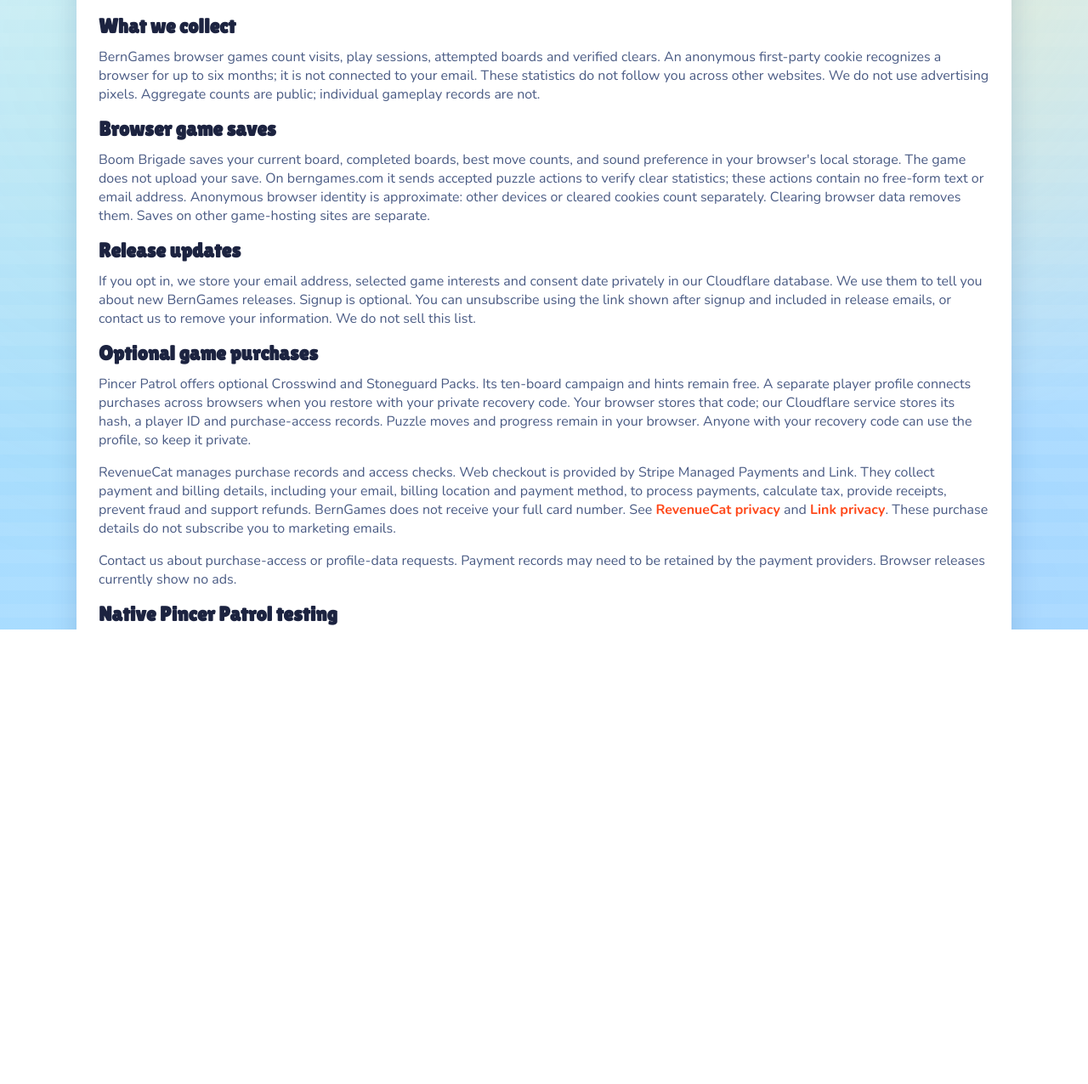
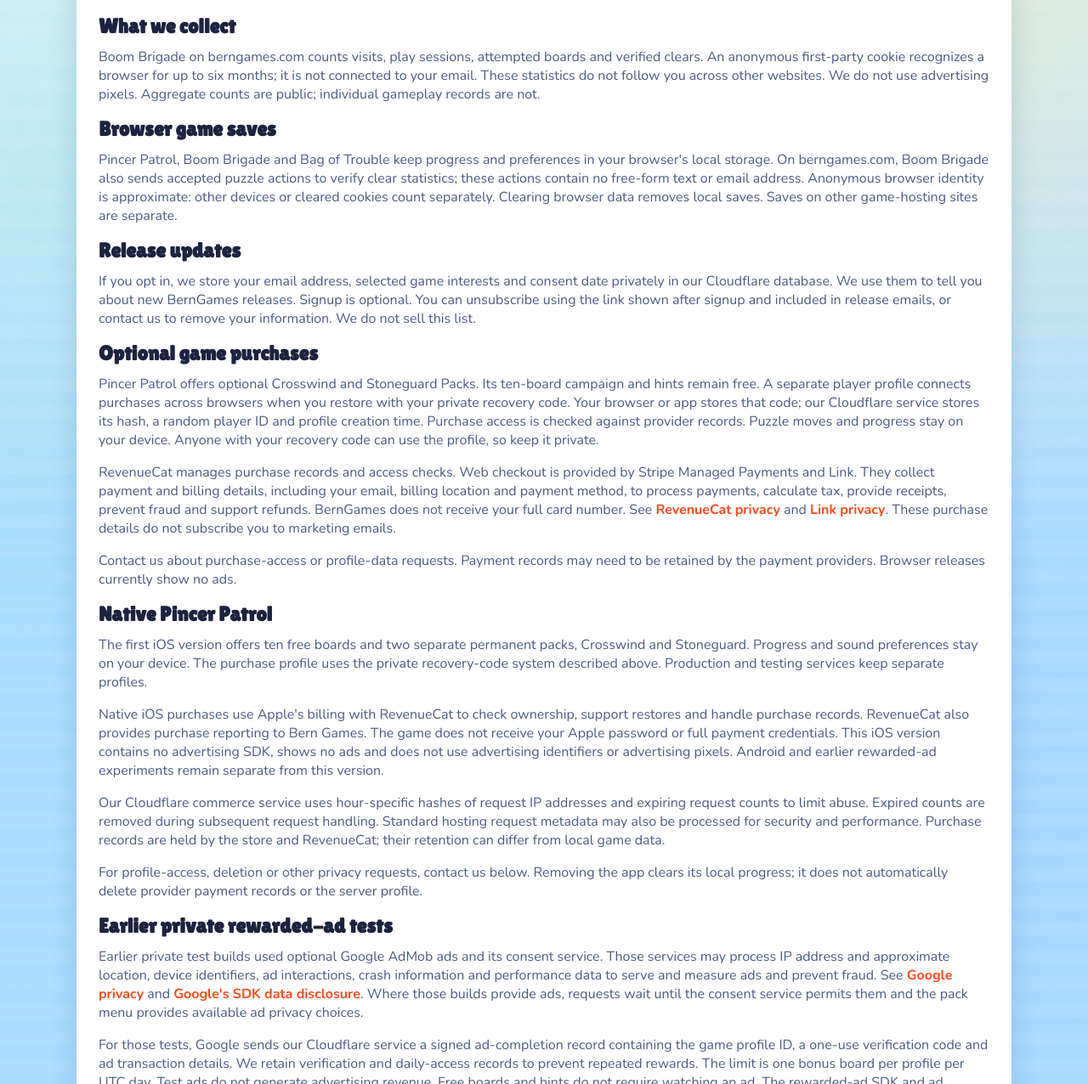
Before and after one commit to bernhardt1/berngames-website, a website: page privacy.html in a window 1280 px wide. Shown: the part 276-1552 px from the top of the page at 85% size. Drawn offline with nearby package versions, Linux system fonts and the light colour scheme.

Commit message:
Update Pincer privacy disclosures for packs-only iOS

```diff
--- a/privacy.html
+++ b/privacy.html
@@ -5,7 +5,7 @@
     <meta charset="utf-8" />
     <meta name="viewport" content="width=device-width, initial-scale=1" />
     <title>Privacy Policy | Bern Games</title>
-    <meta name="description" content="Privacy information for BernGames browser games and native Pincer Patrol testing." />
+    <meta name="description" content="Privacy information for BernGames browser games and native Pincer Patrol." />
     <link rel="stylesheet" href="styles.css" />
 </head>
 
@@ -25,25 +25,28 @@
             <main class="page-main container">
                 <div class="panel">
                     <h1 class="page-title">Privacy Policy</h1>
-                    <p>Last updated: October 19, 2026</p>
-                    <p>This policy covers the <span class="brand-text">Bern <span class="logo-accent">Games</span></span> website, its browser games, Hero King marketing pages, and native Pincer Patrol testing. Other native apps have their own in-game privacy notices.</p>
+                    <p>Last updated: November 17, 2026</p>
+                    <p>This policy covers the <span class="brand-text">Bern <span class="logo-accent">Games</span></span> website, its browser games, Hero King marketing pages, and native Pincer Patrol. Other native apps have their own in-game privacy notices.</p>
 
                     <h2>What we collect</h2>
-                    <p>BernGames browser games count visits, play sessions, attempted boards and verified clears. An anonymous first-party cookie recognizes a browser for up to six months; it is not connected to your email. These statistics do not follow you across other websites. We do not use advertising pixels. Aggregate counts are public; individual gameplay records are not.</p>
+                    <p>Boom Brigade on berngames.com counts visits, play sessions, attempted boards and verified clears. An anonymous first-party cookie recognizes a browser for up to six months; it is not connected to your email. These statistics do not follow you across other websites. We do not use advertising pixels. Aggregate counts are public; individual gameplay records are not.</p>
 
                     <h2>Browser game saves</h2>
-                    <p>Boom Brigade saves your current board, completed boards, best move counts, and sound preference in your browser's local storage. The game does not upload your save. On berngames.com it sends accepted puzzle actions to verify clear statistics; these actions contain no free-form text or email address. Anonymous browser identity is approximate: other devices or cleared cookies count separately. Clearing browser data removes them. Saves on other game-hosting sites are separate.</p>
+                    <p>Pincer Patrol, Boom Brigade and Bag of Trouble keep progress and preferences in your browser's local storage. On berngames.com, Boom Brigade also sends accepted puzzle actions to verify clear statistics; these actions contain no free-form text or email address. Anonymous browser identity is approximate: other devices or cleared cookies count separately. Clearing browser data removes local saves. Saves on other game-hosting sites are separate.</p>
 
                     <h2>Release updates</h2><p>If you opt in, we store your email address, selected game interests and consent date privately in our Cloudflare database. We use them to tell you about new BernGames releases. Signup is optional. You can unsubscribe using the link shown after signup and included in release emails, or contact us to remove your information. We do not sell this list.</p>
                     <h2>Optional game purchases</h2>
-                    <p>Pincer Patrol offers optional Crosswind and Stoneguard Packs. Its ten-board campaign and hints remain free. A separate player profile connects purchases across browsers when you restore with your private recovery code. Your browser stores that code; our Cloudflare service stores its hash, a player ID and purchase-access records. Puzzle moves and progress remain in your browser. Anyone with your recovery code can use the profile, so keep it private.</p>
+                    <p>Pincer Patrol offers optional Crosswind and Stoneguard Packs. Its ten-board campaign and hints remain free. A separate player profile connects purchases across browsers when you restore with your private recovery code. Your browser or app stores that code; our Cloudflare service stores its hash, a random player ID and profile creation time. Purchase access is checked against provider records. Puzzle moves and progress stay on your device. Anyone with your recovery code can use the profile, so keep it private.</p>
                     <p>RevenueCat manages purchase records and access checks. Web checkout is provided by Stripe Managed Payments and Link. They collect payment and billing details, including your email, billing location and payment method, to process payments, calculate tax, provide receipts, prevent fraud and support refunds. BernGames does not receive your full card number. See <a class="inline-link" href="https://www.revenuecat.com/privacy/">RevenueCat privacy</a> and <a class="inline-link" href="https://link.com/privacy">Link privacy</a>. These purchase details do not subscribe you to marketing emails.</p>
                     <p>Contact us about purchase-access or profile-data requests. Payment records may need to be retained by the payment providers. Browser releases currently show no ads.</p>
-                    <h2>Native Pincer Patrol testing</h2>
-                    <p>Pincer Patrol's iOS and Android versions are in development. Puzzle progress stays on your device. The optional purchase profile uses the recovery-code system described above. Native purchases, when available, use Apple or Google billing with RevenueCat; the game does not receive your full payment credentials.</p>
-                    <p>Rewarded ads are optional. Google AdMob and its consent service may process IP address and approximate location, device identifiers, ad interactions, crash information and performance data to serve and measure ads and prevent fraud. See <a class="inline-link" href="https://policies.google.com/privacy">Google privacy</a> and <a class="inline-link" href="https://developers.google.com/admob/ios/privacy/data-disclosure">Google's SDK data disclosure</a>. The current iOS test build does not request Apple's tracking permission or access the advertising identifier through that permission.</p>
-                    <p>Ad requests wait until the consent service permits them. Use <strong>Ad privacy choices</strong> in the Crosswind Pack menu to review available privacy options. Google sends our Cloudflare service a signed ad-completion record containing your game profile ID, a one-use verification code and ad transaction details. We store verification and daily-access records to prevent repeated rewards. The reward limit is one bonus board per profile per UTC day. Test ads do not generate advertising revenue. Free boards and hints do not require watching an ad.</p>
+                    <h2>Native Pincer Patrol</h2>
+                    <p>The first iOS version offers ten free boards and two separate permanent packs, Crosswind and Stoneguard. Progress and sound preferences stay on your device. The purchase profile uses the private recovery-code system described above. Production and testing services keep separate profiles.</p>
+                    <p>Native iOS purchases use Apple's billing with RevenueCat to check ownership, support restores and handle purchase records. RevenueCat also provides purchase reporting to Bern Games. The game does not receive your Apple password or full payment credentials. This iOS version contains no advertising SDK, shows no ads and does not use advertising identifiers or advertising pixels. Android and earlier rewarded-ad experiments remain separate from this version.</p>
+                    <p>Our Cloudflare commerce service uses hour-specific hashes of request IP addresses and expiring request counts to limit abuse. Expired counts are removed during subsequent request handling. Standard hosting request metadata may also be processed for security and performance. Purchase records are held by the store and RevenueCat; their retention can differ from local game data.</p>
                     <p>For profile-access, deletion or other privacy requests, contact us below. Removing the app clears its local progress; it does not automatically delete provider payment records or the server profile.</p>
+                    <h2>Earlier private rewarded-ad tests</h2>
+                    <p>Earlier private test builds used optional Google AdMob ads and its consent service. Those services may process IP address and approximate location, device identifiers, ad interactions, crash information and performance data to serve and measure ads and prevent fraud. See <a class="inline-link" href="https://policies.google.com/privacy">Google privacy</a> and <a class="inline-link" href="https://developers.google.com/admob/ios/privacy/data-disclosure">Google's SDK data disclosure</a>. Where those builds provide ads, requests wait until the consent service permits them and the pack menu provides available ad privacy choices.</p>
+                    <p>For those tests, Google sends our Cloudflare service a signed ad-completion record containing the game profile ID, a one-use verification code and ad transaction details. We retain verification and daily-access records to prevent repeated rewards. The limit is one bonus board per profile per UTC day. Test ads do not generate advertising revenue. Free boards and hints do not require watching an ad. The rewarded-ad SDK and ad requests are absent from the first iOS version described above.</p>
                     <h2>How we use information</h2>
                     <p>Email messages are used to respond to your request, provide support, or coordinate testing opportunities. We do not sell or share personal information for marketing purposes.</p>
 
```
